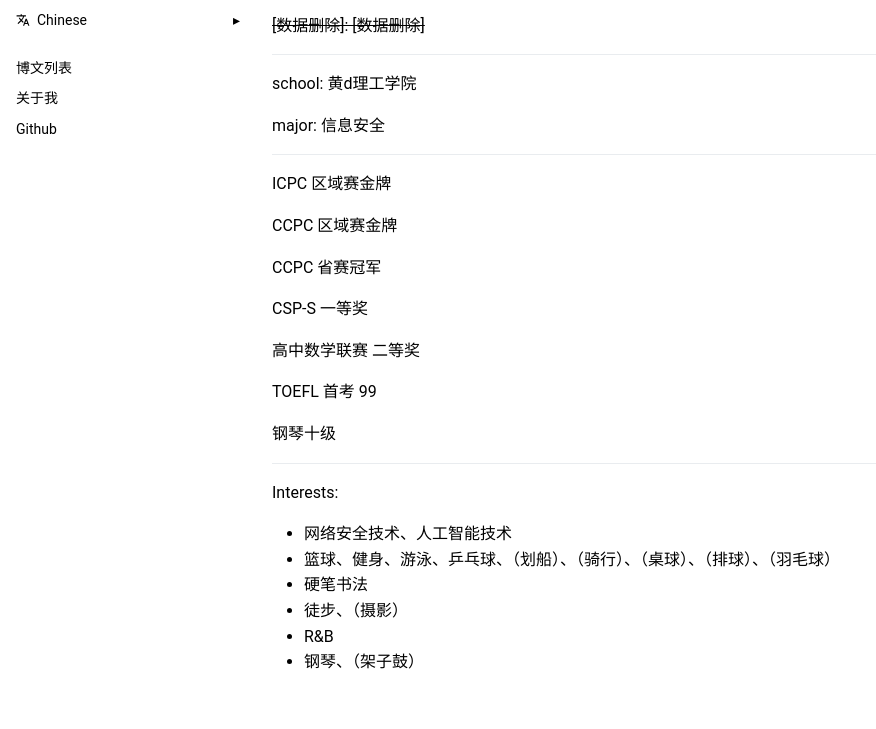
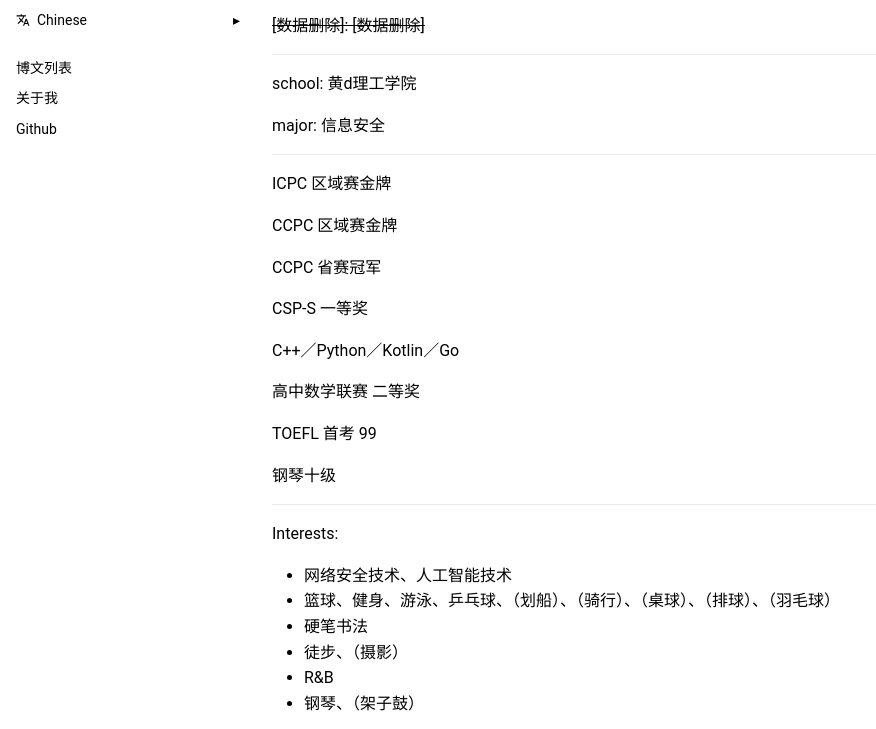
Before and after one commit to Bovmelo/Bovmelo.github.io, a plain HTML site: page zh/about/index.html in a window 1280 px wide. Shown: the part 109-838 px from the top of the page, without its empty margins (0-876 px from the left). Drawn offline with Linux system fonts and the light colour scheme; a web font is replaced by a local one.

Commit message:
[2025-12-12 15:32:48] upd

```diff
--- a/zh/about/index.html
+++ b/zh/about/index.html
@@ -12,6 +12,7 @@ ICPC 区域赛金牌
 CCPC 区域赛金牌
 CCPC 省赛冠军
 CSP-S 一等奖
+C++／Python／Kotlin／Go
 高中数学联赛 二等奖
 TOEFL 首考 99
 钢琴十级
@@ -32,6 +33,7 @@ ICPC 区域赛金牌
 CCPC 区域赛金牌
 CCPC 省赛冠军
 CSP-S 一等奖
+C++／Python／Kotlin／Go
 高中数学联赛 二等奖
 TOEFL 首考 99
 钢琴十级
@@ -41,4 +43,4 @@ Interests:
 <input type=checkbox class="hidden toggle" id=toc-control><main class="container flex"><aside class=book-menu><div class=book-menu-content><nav><h2 class=book-brand><a class="flex align-center" href=/zh/><span>Bovmelo's Inn</span></a></h2><div class="book-search hidden"><input type=text id=book-search-input placeholder=搜索 aria-label=搜索 maxlength=64 data-hotkeys=s/><div class="book-search-spinner hidden"></div><ul id=book-search-results></ul></div><script>document.querySelector(".book-search").classList.remove("hidden")</script><ul class=book-languages><li><input type=checkbox id=languages class=toggle>
 <label for=languages class="flex justify-between"><a role=button class="flex align-center"><img src=/svg/translate.svg class=book-icon alt=Languages>
 Chinese</a></label><ul><li><a href=/en/about/>English</a></li></ul></li></ul><ul><li><a href=/zh/posts/>博文列表</a></li></ul><ul><li><a href=/zh/about target=_blank rel=noopener>关于我</a></li><li><a href=https://github.com/Bovmelo target=_blank rel=noopener>Github</a></li></ul></nav><script>(function(){var e=document.querySelector("aside .book-menu-content");addEventListener("beforeunload",function(){localStorage.setItem("menu.scrollTop",e.scrollTop)}),e.scrollTop=localStorage.getItem("menu.scrollTop")})()</script></div></aside><div class=book-page><header class=book-header><div class="flex align-center justify-between"><label for=menu-control><img src=/svg/menu.svg class=book-icon alt=Menu></label><h3>关于我</h3><label for=toc-control><img src=/svg/toc.svg class=book-icon alt="Table of Contents"></label></div><aside class="hidden clearfix"><nav id=TableOfContents></nav></aside></header><article class="markdown book-article"><h1 id=关于>关于
-<a class=anchor href=#%e5%85%b3%e4%ba%8e>#</a></h1><p>邮箱: Bovmelo[at]gmail[dot]com</p><p><del>[数据删除]: [数据删除]</del></p><hr><p>school: 黄d理工学院</p><p>major: 信息安全</p><hr><p>ICPC 区域赛金牌</p><p>CCPC 区域赛金牌</p><p>CCPC 省赛冠军</p><p>CSP-S 一等奖</p><p>高中数学联赛 二等奖</p><p>TOEFL 首考 99</p><p>钢琴十级</p><hr><p>Interests:</p><ul><li>网络安全技术、人工智能技术</li><li>篮球、健身、游泳、乒乓球、（划船）、（骑行）、（桌球）、（排球）、（羽毛球）</li><li>硬笔书法</li><li>徒步、（摄影）</li><li>R&amp;B</li><li>钢琴、（架子鼓）</li></ul></article><footer class=book-footer><div class="flex flex-wrap justify-between"></div><script>(function(){function e(e){const t=window.getSelection(),n=document.createRange();n.selectNodeContents(e),t.removeAllRanges(),t.addRange(n)}document.querySelectorAll("pre code").forEach(t=>{t.addEventListener("click",function(){if(window.getSelection().toString())return;e(t.parentElement),navigator.clipboard&&navigator.clipboard.writeText(t.parentElement.textContent)})})})()</script></footer><div class=book-comments></div><label for=menu-control class="hidden book-menu-overlay"></label></div><aside class=book-toc><div class=book-toc-content><nav id=TableOfContents></nav></div></aside></main></body></html>
+<a class=anchor href=#%e5%85%b3%e4%ba%8e>#</a></h1><p>邮箱: Bovmelo[at]gmail[dot]com</p><p><del>[数据删除]: [数据删除]</del></p><hr><p>school: 黄d理工学院</p><p>major: 信息安全</p><hr><p>ICPC 区域赛金牌</p><p>CCPC 区域赛金牌</p><p>CCPC 省赛冠军</p><p>CSP-S 一等奖</p><p>C++／Python／Kotlin／Go</p><p>高中数学联赛 二等奖</p><p>TOEFL 首考 99</p><p>钢琴十级</p><hr><p>Interests:</p><ul><li>网络安全技术、人工智能技术</li><li>篮球、健身、游泳、乒乓球、（划船）、（骑行）、（桌球）、（排球）、（羽毛球）</li><li>硬笔书法</li><li>徒步、（摄影）</li><li>R&amp;B</li><li>钢琴、（架子鼓）</li></ul></article><footer class=book-footer><div class="flex flex-wrap justify-between"></div><script>(function(){function e(e){const t=window.getSelection(),n=document.createRange();n.selectNodeContents(e),t.removeAllRanges(),t.addRange(n)}document.querySelectorAll("pre code").forEach(t=>{t.addEventListener("click",function(){if(window.getSelection().toString())return;e(t.parentElement),navigator.clipboard&&navigator.clipboard.writeText(t.parentElement.textContent)})})})()</script></footer><div class=book-comments></div><label for=menu-control class="hidden book-menu-overlay"></label></div><aside class=book-toc><div class=book-toc-content><nav id=TableOfContents></nav></div></aside></main></body></html>
--- a/zh/index.xml
+++ b/zh/index.xml
@@ -19,6 +19,7 @@
 &lt;p>CCPC 区域赛金牌&lt;/p>
 &lt;p>CCPC 省赛冠军&lt;/p>
 &lt;p>CSP-S 一等奖&lt;/p>
+&lt;p>C++／Python／Kotlin／Go&lt;/p>
 &lt;p>高中数学联赛 二等奖&lt;/p>
 &lt;p>TOEFL 首考 99&lt;/p>
 &lt;p>钢琴十级&lt;/p>
```
